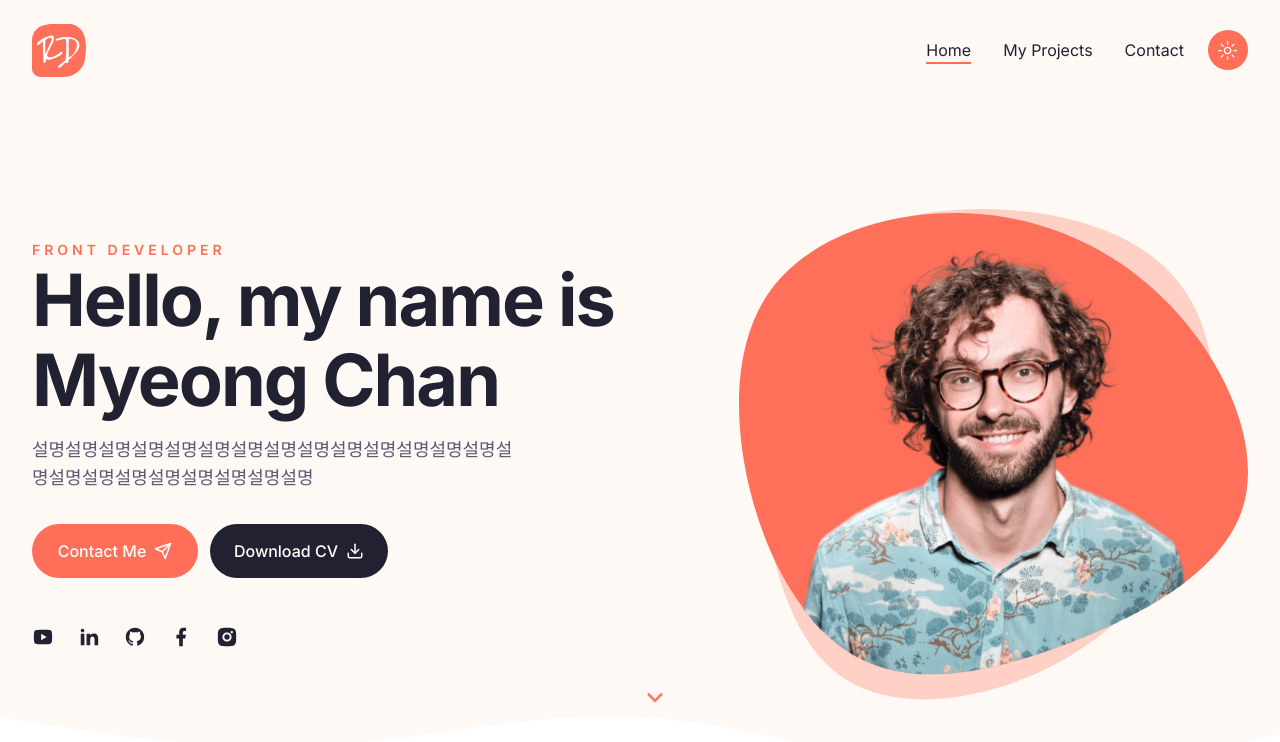
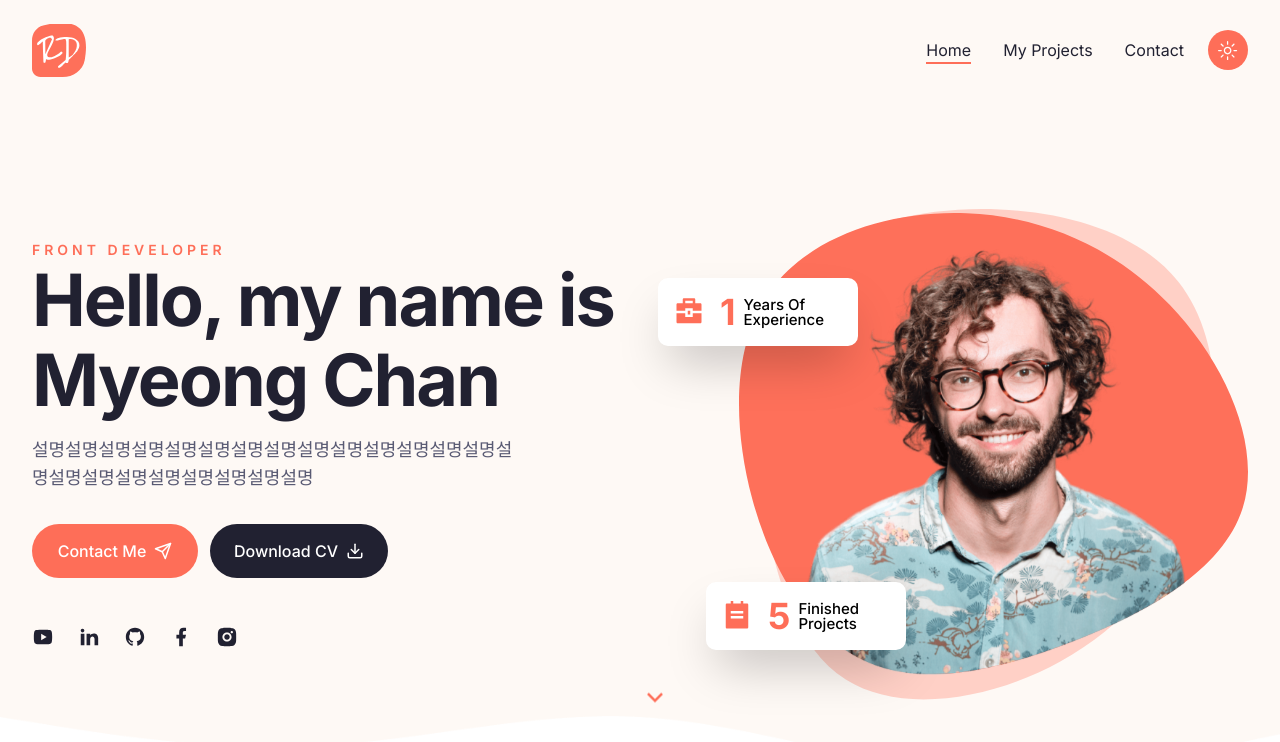
Before and after one commit to bluejeans9732/Portfolio, a Next.js app: page / in a window 1280 px wide. Shown: the top 742 px of the page. Built offline with nearby package versions, Linux system fonts and the light colour scheme.

Commit message:
badge 1,2 plus

```diff
--- a/app/globals.css
+++ b/app/globals.css
@@ -69,3 +69,7 @@
 .subtitle {
   @apply text-muted-foreground text-lg mb-8 font-light;
 }
+
+.badge {
+  @apply z-10 w-[200px] h-[68px] bg-white dark:backdrop-blur-[44px] shadow-2xl p-4 rounded-[10px] flex items-center gap-x-4;
+}
--- a/components/Badge.jsx
+++ b/components/Badge.jsx
@@ -1,7 +1,28 @@
-import React from "react"
+"use client"
 
-const Badge = () => {
-  return <div>Badge</div>
+import CountUp from "react-countup"
+
+const Badge = ({
+  containerStyles,
+  icon,
+  endCountNum,
+  endCountText,
+  badgeText,
+}) => {
+  return (
+    <div className={`badge ${containerStyles}`}>
+      <div className="text-3xl text-primary">{icon}</div>
+      <div className="flex items-center gap-x-2">
+        <div className="text-4xl leading-none font-bold text-primary">
+          <CountUp end={endCountNum} delay={1} duration={4} />
+          {endCountText}
+        </div>
+        <div className="max-w-[70px] leading-none text-[15px] font-medium text-black">
+          {badgeText}
+        </div>
+      </div>
+    </div>
+  )
 }
 
 export default Badge
--- a/components/Hero.jsx
+++ b/components/Hero.jsx
@@ -2,12 +2,7 @@
 import { Button } from "./ui/button"
 import { Download, Send } from "lucide-react"
 
-import {
-  RiBriefcase4Fill,
-  RiTeamFill,
-  RiTodoFill,
-  RiArrowDownSLine,
-} from "react-icons/ri"
+import { RiBriefcase4Fill, RiTodoFill, RiArrowDownSLine } from "react-icons/ri"
 
 // components
 import DevImg from "./DevImg"
@@ -47,9 +42,23 @@
           </div>
           {/* image */}
           <div className="hidden xl:flex relative">
+            {/* badge1 */}
+            <Badge
+              containerStyles="absolute top-[14%] -left-[5rem]"
+              icon={<RiBriefcase4Fill />}
+              endCountNum={1}
+              badgeText="Years Of Experience"
+            />
+            {/* badge2 */}
+            <Badge
+              containerStyles="absolute top-[80%] -left-[2rem]"
+              icon={<RiTodoFill />}
+              endCountNum={5}
+              badgeText="Finished Projects"
+            />
             <div className="bg-hero_shape2_light dark:bg-hero_shape2_dark w-[500px] h-[500px] bg-no-repeat absolute -top-1 -right-2"></div>
             <DevImg
-              containerStyles="bg-hero_shape w-[510px] h-[462px] bg-no-repeat realtive bg-bottom"
+              containerStyles="bg-hero_shape w-[510px] h-[462px] bg-no-repeat relative bg-bottom"
               imgSrc="/hero/developer.png"
             />
           </div>
```
